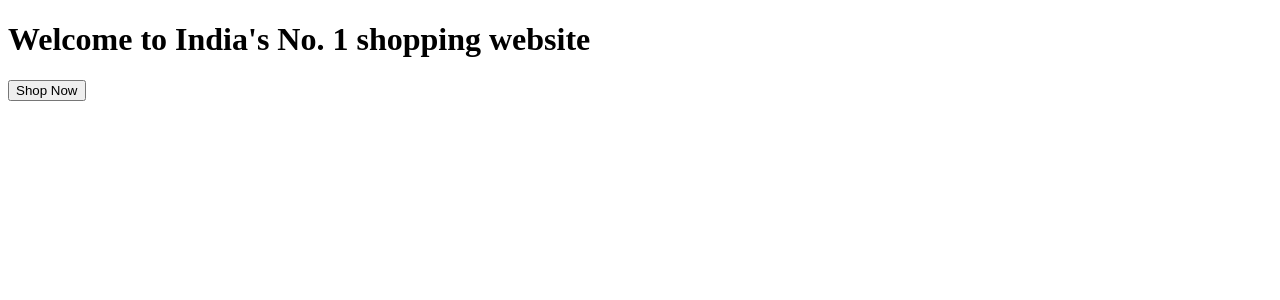
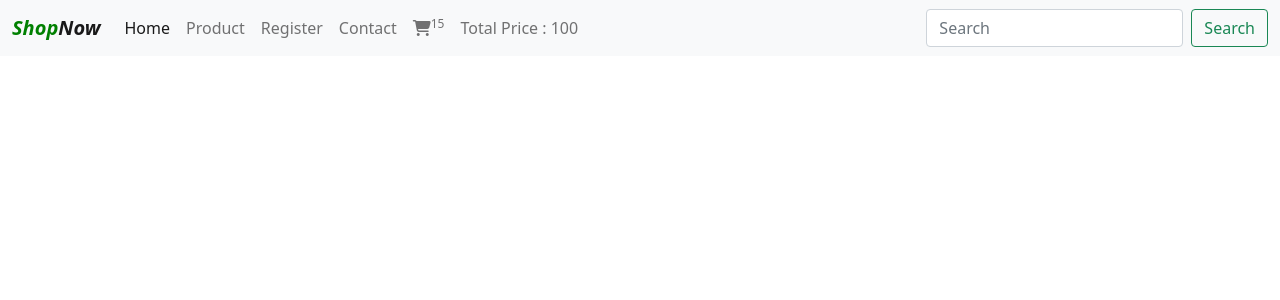
Before and after one commit to GeetSalame/ShopNow, a PHP site: page / in a window 1280 px wide. Shown: the top 300 px of the page. Run offline with PHP 8.4, Linux system fonts and the light colour scheme.

Commit message:
navbar done

```diff
--- /dev/null
+++ b/index.css
@@ -0,0 +1,13 @@
+:root {
+    --pri-clr: green;
+}
+
+#logoname {
+    /* border: 2px solid red; */
+    font-style: italic;
+    font-weight: bold;
+}
+
+#logoname>span:nth-child(1) {
+    color: var(--pri-clr);
+}
--- a/index.php
+++ b/index.php
@@ -1,12 +1,61 @@
 <!DOCTYPE html>
 <html lang="en">
+
 <head>
-    <meta charset="UTF-8">
-    <meta name="viewport" content="width=device-width, initial-scale=1.0">
-    <title>ShopNow</title>
+  <meta charset="UTF-8">
+  <meta name="viewport" content="width=device-width, initial-scale=1.0">
+  <title>ShopNow</title>
+  <!-- Bootstrap -->
+  <link href="https://cdn.jsdelivr.net/npm/bootstrap@5.1.3/dist/css/bootstrap.min.css" rel="stylesheet"
+    integrity="sha384-1BmE4kWBq78iYhFldvKuhfTAU6auU8tT94WrHftjDbrCEXSU1oBoqyl2QvZ6jIW3" crossorigin="anonymous">
+  <!-- fonts awesome -->
+  <link rel="stylesheet" href="https://cdnjs.cloudflare.com/ajax/libs/font-awesome/6.5.1/css/all.min.css"
+    integrity="sha512-DTOQO9RWCH3ppGqcWaEA1BIZOC6xxalwEsw9c2QQeAIftl+Vegovlnee1c9QX4TctnWMn13TZye+giMm8e2LwA=="
+    crossorigin="anonymous" referrerpolicy="no-referrer" />
+  <!-- css files -->
+  <link rel="stylesheet" href="index.css">
 </head>
+
 <body>
-    <h1>Welcome to India's No. 1 shopping website</h1>
-    <button>Shop Now</button>
+  <!-- contaier-fluid class takes width 100% -->
+  <div class="container-fluid p-0">
+    <!-- Navbar -->
+    <nav class="navbar navbar-expand-lg navbar-light bg-light">
+      <div class="container-fluid">
+        <a class="navbar-brand" href="#" id="logoname"><span>Shop</span><span>Now</span></a>
+        <!-- below is the menu button for smaller screens -->
+        <button class="navbar-toggler" type="button" data-bs-toggle="collapse" data-bs-target="#navbarSupportedContent"
+          aria-controls="navbarSupportedContent" aria-expanded="false" aria-label="Toggle navigation">
+          <span class="navbar-toggler-icon"></span>
+        </button>
+        <div class="collapse navbar-collapse" id="navbarSupportedContent">
+          <ul class="navbar-nav me-auto mb-2 mb-lg-0">
+            <li class="nav-item"><a class="nav-link active" aria-current="page" href="#">Home</a></li>
+            <li class="nav-item"><a class="nav-link" href="#">Product</a></li>
+            <li class="nav-item"><a class="nav-link" href="#">Register</a></li>
+            <li class="nav-item"><a class="nav-link" href="#">Contact</a></li>
+            <li class="nav-item"><a class="nav-link" href="#"><i class="fa-solid fa-cart-shopping"></i><sup>15</sup></a>
+            </li>
+            <li class="nav-item"><a class="nav-link" href="#">Total Price : <span>100</span></a></li>
+          </ul>
+          <form class="d-flex">
+            <input class="form-control me-2" type="search" placeholder="Search" aria-label="Search">
+            <button class="btn btn-outline-success" type="submit">Search</button>
+          </form>
+        </div>
+      </div>
+    </nav>
+
+    <!-- Footer -->
+    <!-- <footer class="bg-light p-3 text-center">
+      <p>All rights are reserved</p>
+    </footer> -->
+  </div>
+
+  <!-- Bootstrap js -->
+  <script src="https://cdn.jsdelivr.net/npm/bootstrap@5.1.3/dist/js/bootstrap.bundle.min.js"
+    integrity="sha384-ka7Sk0Gln4gmtz2MlQnikT1wXgYsOg+OMhuP+IlRH9sENBO0LRn5q+8nbTov4+1p"
+    crossorigin="anonymous"></script>
 </body>
+
 </html>
```
